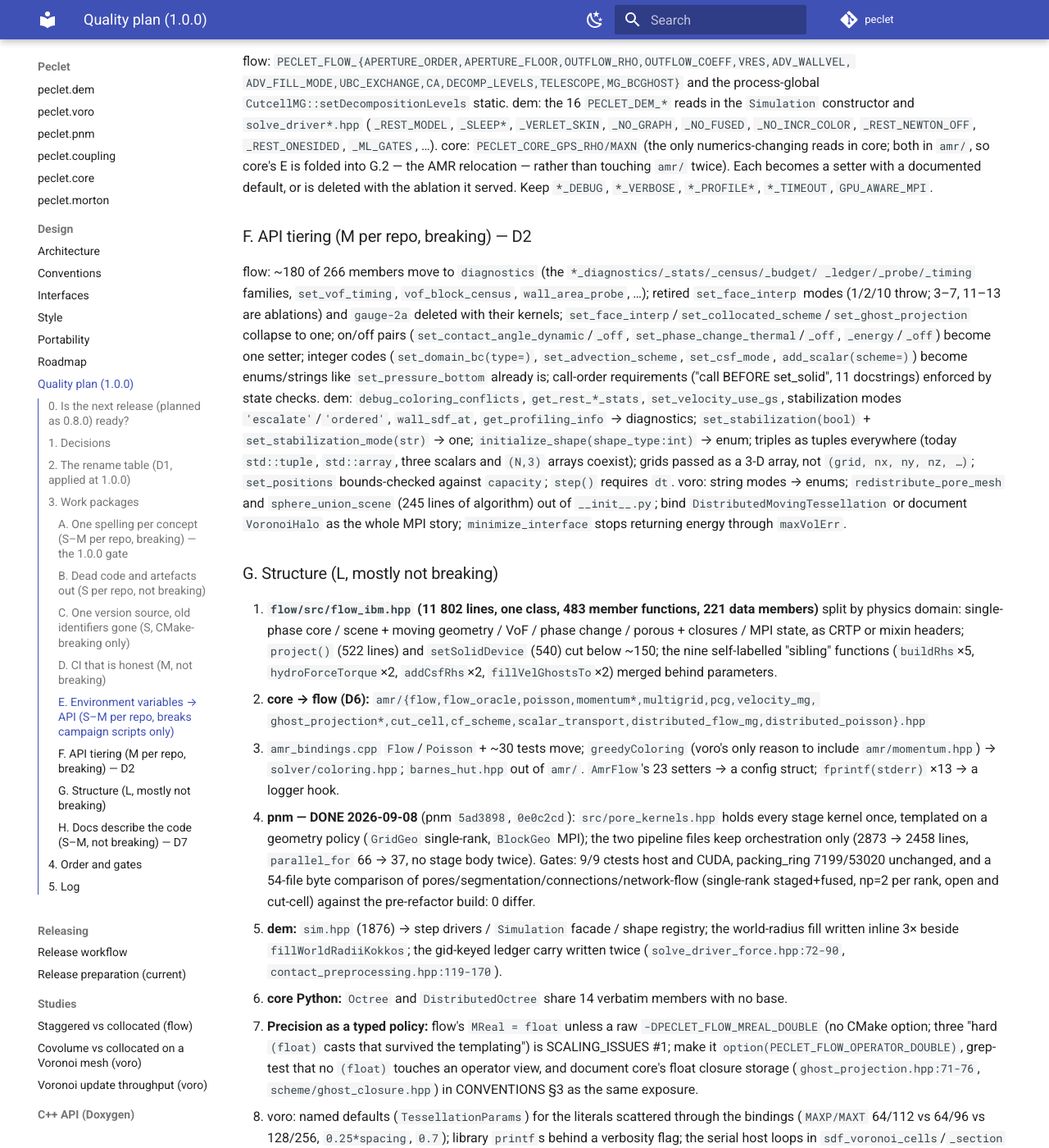
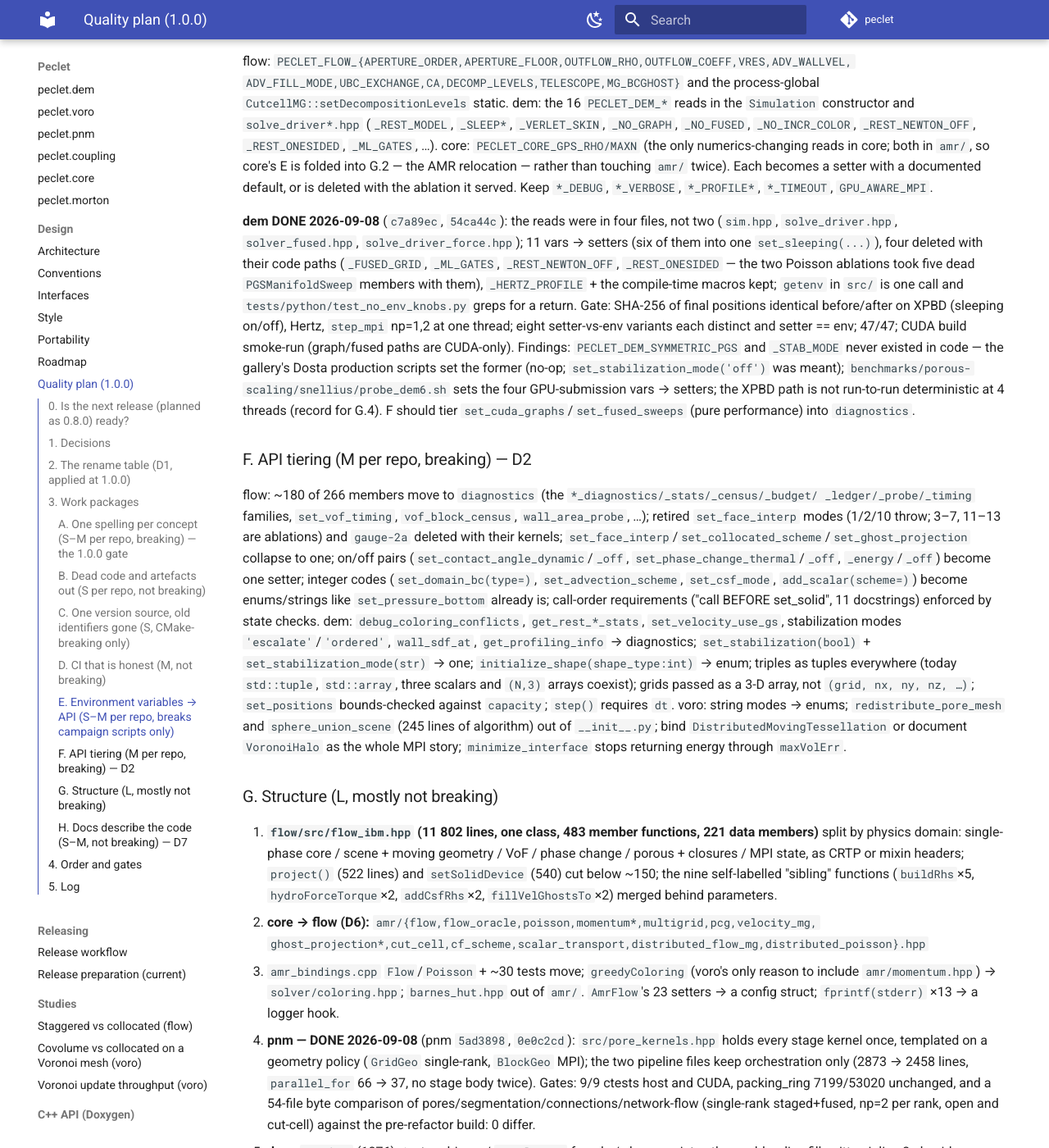
Before and after one commit to computational-chemical-engineering/peclet, an MkDocs documentation site: the page built from docs/QUALITY_PLAN.md, in a window 1280 px wide and 1400 px high, scrolled down 6749 px. Shown: the whole window at 82% size. Built offline with MkDocs 1.6.1 and Material for MkDocs 9.7.7, drawn with Linux system fonts in a browser that asks for light colours; comment, search, counter and statistics services are not loaded; some of the changed text lies outside the part shown.

Commit message:
bump dem (54ca44c: package E — env vars → setters, bit-exact defaults); CHANGELOG env-var removals; QUALITY_PLAN
Co-Authored-By: Claude Fable 5.1 <noreply@anthropic.com>
Claude-Session: https://claude.ai/code/session_01Wqm2gbrbGKeKH8YVUHoTch

```diff
--- a/docs/QUALITY_PLAN.md
+++ b/docs/QUALITY_PLAN.md
@@ -246,6 +246,20 @@ constructor and `solve_driver*.hpp` (`_REST_MODEL`, `_SLEEP*`, `_VERLET_SKIN`, `
 folded into G.2 — the AMR relocation — rather than touching `amr/` twice). Each becomes a setter with a documented default, or is deleted with
 the ablation it served. Keep `*_DEBUG`, `*_VERBOSE`, `*_PROFILE*`, `*_TIMEOUT`, `GPU_AWARE_MPI`.
 
+**dem DONE 2026-09-08** (`c7a89ec`, `54ca44c`): the reads were in four files, not two (`sim.hpp`,
+`solve_driver.hpp`, `solver_fused.hpp`, `solve_driver_force.hpp`); 11 vars → setters (six of them into
+one `set_sleeping(...)`), four deleted with their code paths (`_FUSED_GRID`, `_ML_GATES`,
+`_REST_NEWTON_OFF`, `_REST_ONESIDED` — the two Poisson ablations took five dead `PGSManifoldSweep`
+members with them), `_HERTZ_PROFILE` + the compile-time macros kept; `getenv` in `src/` is one call
+and `tests/python/test_no_env_knobs.py` greps for a return. Gate: SHA-256 of final positions identical
+before/after on XPBD (sleeping on/off), Hertz, `step_mpi` np=1,2 at one thread; eight setter-vs-env
+variants each distinct and setter == env; 47/47; CUDA build smoke-run (graph/fused paths are
+CUDA-only). Findings: `PECLET_DEM_SYMMETRIC_PGS` and `_STAB_MODE` never existed in code — the gallery's
+Dosta production scripts set the former (no-op; `set_stabilization_mode('off')` was meant);
+`benchmarks/porous-scaling/snellius/probe_dem6.sh` sets the four GPU-submission vars → setters;
+the XPBD path is not run-to-run deterministic at 4 threads (record for G.4). F should tier
+`set_cuda_graphs`/`set_fused_sweeps` (pure performance) into `diagnostics`.
+
 ### F. API tiering (M per repo, breaking) — D2
 
 flow: ~180 of 266 members move to `diagnostics` (the `*_diagnostics/_stats/_census/_budget/
@@ -287,7 +301,7 @@ stops returning energy through `maxVolErr`.
 4. **dem:** `sim.hpp` (1876) → step drivers / `Simulation` facade / shape registry; the world-radius
    fill written inline 3× beside `fillWorldRadiiKokkos`; the gid-keyed ledger carry written twice
    (`solve_driver_force.hpp:72-90`, `contact_preprocessing.hpp:119-170`).
-5. **core Python:** `Octree` and `DistributedOctree` share 14 verbatim members with no base.
+5. **core Python:** `Octree` and `DistributedOctree` share 14 verbatim members with no base. Folded into G.2 (same file, `python/amr_bindings.cpp`, restructured once).
 6. **Precision as a typed policy:** flow's `MReal = float` unless a raw `-DPECLET_FLOW_MREAL_DOUBLE`
    (no CMake option; three "hard `(float)` casts that survived the templating") is
    SCALING_ISSUES #1; make it `option(PECLET_FLOW_OPERATOR_DOUBLE)`, grep-test that no `(float)`
```
Also changed, not shown: CHANGELOG.md (+15 -0 lines).
